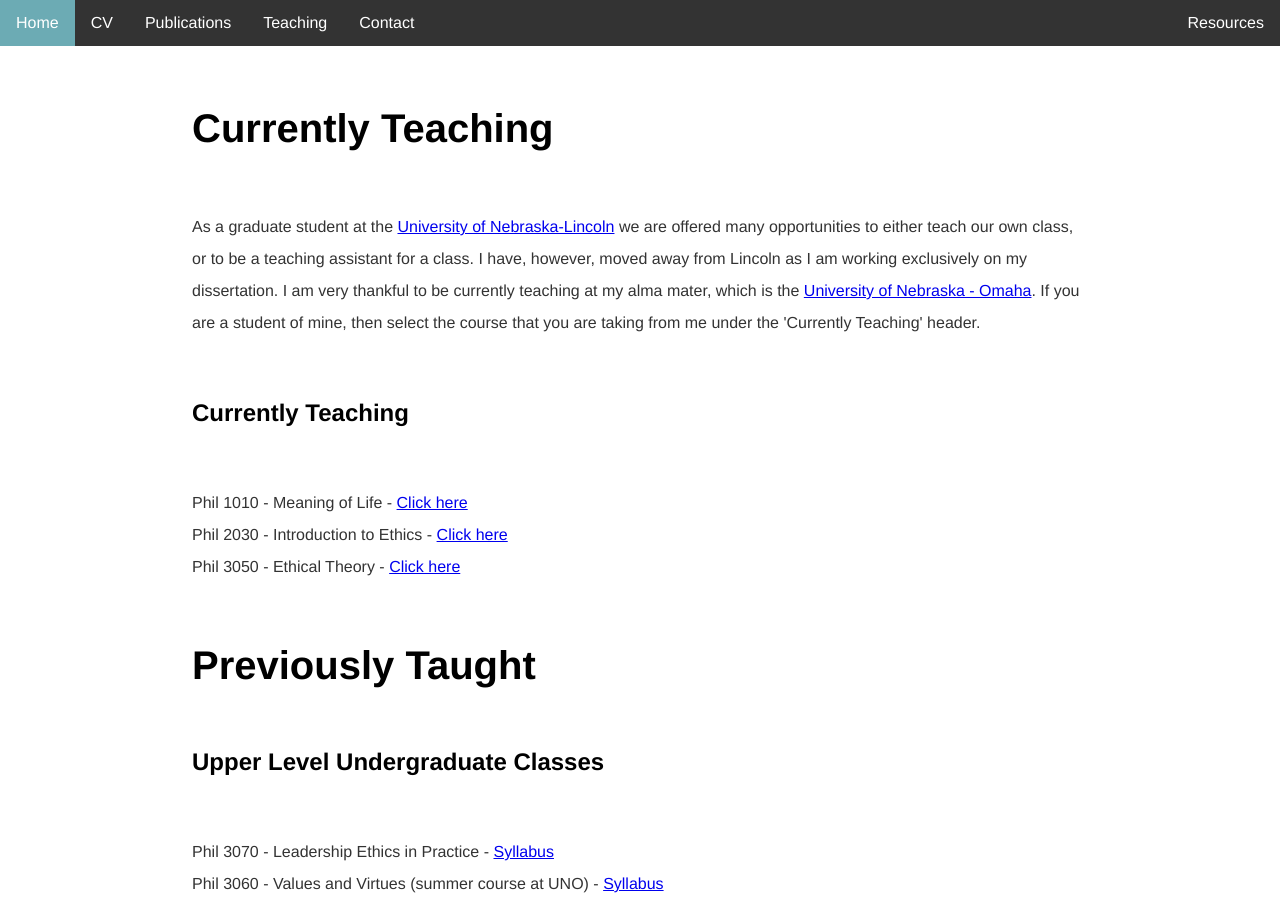
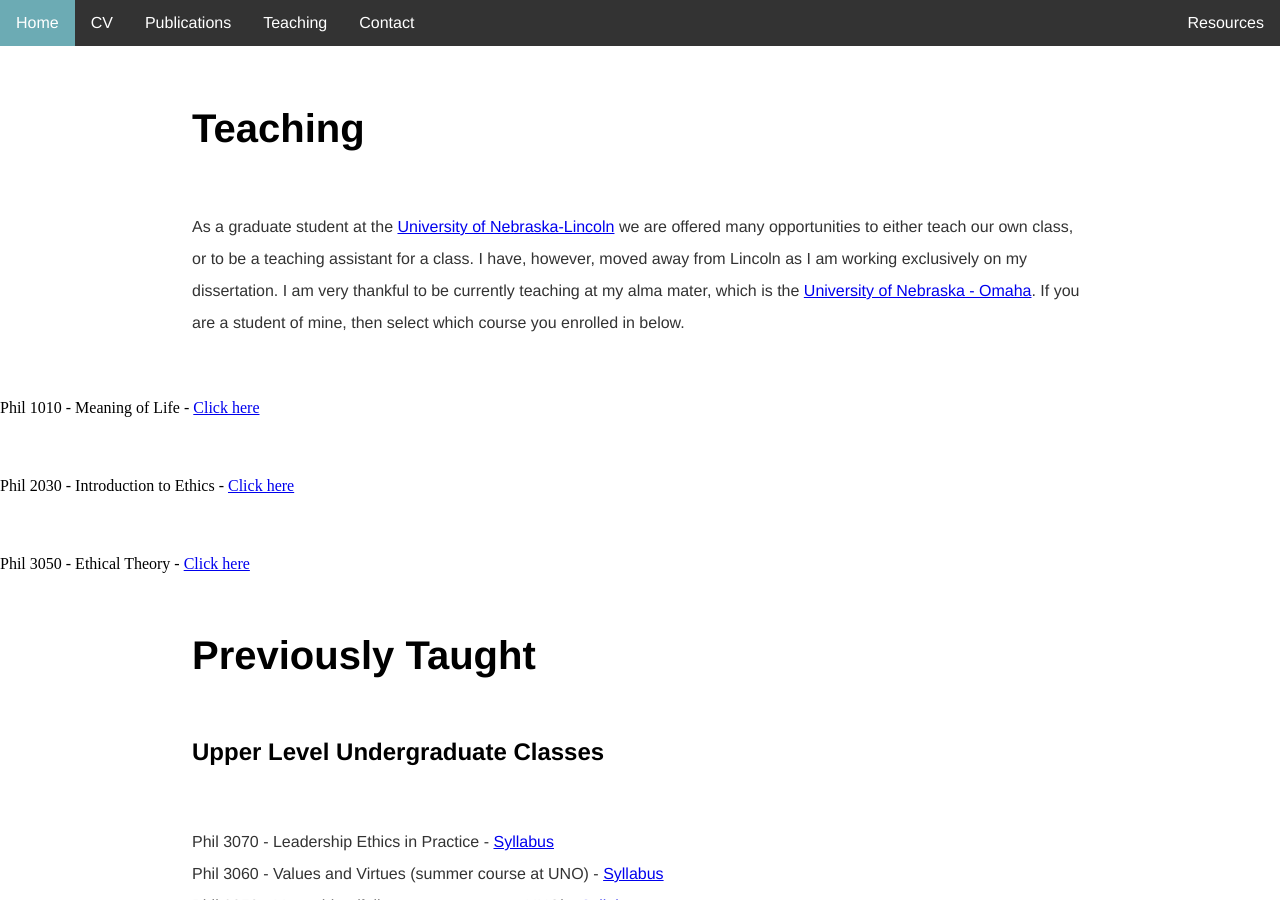
Before and after one commit to kevinjpatton/kevinjpatton.github.io, a Jekyll site: the page built from teaching/index.html, in a window 1280 px wide and 900 px high. Built offline with Jekyll 4.4.1, drawn with Linux system fonts in a browser that asks for light colours; Markdown is read by kramdown in place of the engine named in the settings.

Commit message:
Update index.html

```diff
--- a/teaching/index.html
+++ b/teaching/index.html
@@ -2,10 +2,12 @@
 layout: default
 title: Teaching - Kevin Patton
 ---
-<h1>Currently Teaching</h1>
-<p>As a graduate student at the <a href="http://www.unl.edu/philosophy/graduate-students#patton" target="_blank">University of Nebraska-Lincoln</a>  we are offered many opportunities to either teach our own class, or to be a teaching assistant for a class.  I have, however, moved away from Lincoln as I am working exclusively on my dissertation.  I am very thankful to be currently teaching at my alma mater, which is the <a href="https://www.unomaha.edu/college-of-arts-and-sciences/philosophy/about-us/directory/kevin-patton.php" target="_blank">University of Nebraska - Omaha</a>.  If you are a student of mine, then select the course that you are taking from me under the 'Currently Teaching' header.</p>
-<h2>Currently Teaching</h2>
-<p> Phil 1010 - Meaning of Life - <a href="/teaching/phil_1010/index.html" target="_blank">Click here</a><br> Phil 2030 - Introduction to Ethics - <a href="/teaching/phil_2030/index.html" target="_blank">Click here</a><br>Phil 3050 - Ethical Theory - <a href="/teaching/phil_3050/index.html" target="_blank">Click here</a></p>
+<h1>Teaching</h1>
+<p>As a graduate student at the <a href="http://www.unl.edu/philosophy/graduate-students#patton" target="_blank">University of Nebraska-Lincoln</a>  we are offered many opportunities to either teach our own class, or to be a teaching assistant for a class.  I have, however, moved away from Lincoln as I am working exclusively on my dissertation.  I am very thankful to be currently teaching at my alma mater, which is the <a href="https://www.unomaha.edu/college-of-arts-and-sciences/philosophy/about-us/directory/kevin-patton.php" target="_blank">University of Nebraska - Omaha</a>.  If you are a student of mine, then select which course you enrolled in below.</p>
+
+<h2></h2>Phil 1010 - Meaning of Life - <a href="/teaching/phil_1010/index.html" target="_blank">Click here</a></h2>
+<h2></h2>Phil 2030 - Introduction to Ethics - <a href="/teaching/phil_2030/index.html" target="_blank">Click here</a></h2>
+<h2></h2>Phil 3050 - Ethical Theory - <a href="/teaching/phil_3050/index.html" target="_blank">Click here</a></h2>
 
 <h1>Previously Taught</h1>
 <h2>Upper Level Undergraduate Classes</h2>
```
